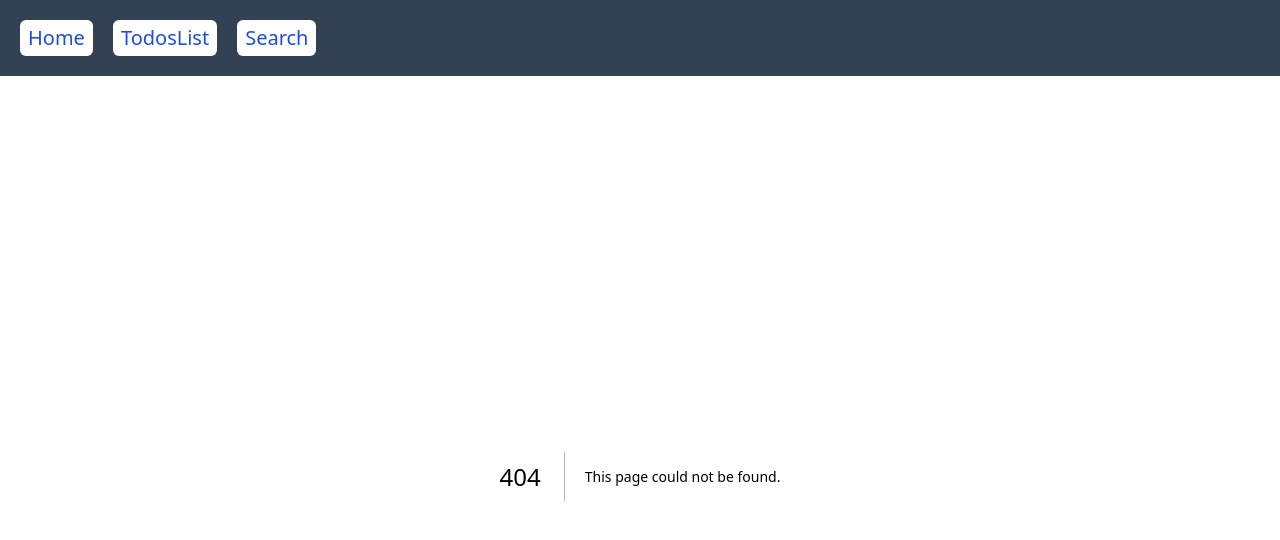
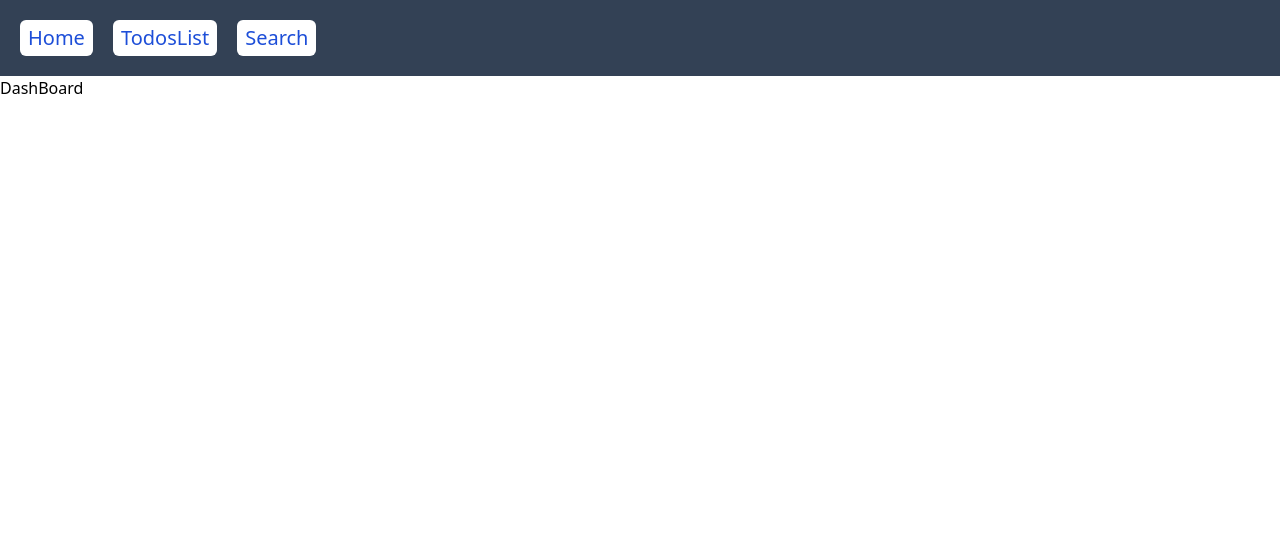
Before and after one commit to Lootmann/fastapi-nextjs-typing, a Next.js app in the folder frontend/: page /dashboard in a window 1280 px wide. Before the commit this address had no page. Shown: the top 540 px of the page. Built offline with nearby package versions, Linux system fonts and the light colour scheme.

Commit message:
app: admin dashboard

```diff
--- /dev/null
+++ b/frontend/app/(admin)/dashboard/page.tsx
@@ -0,0 +1,7 @@
+import React from "react";
+
+function DashBoard() {
+  return <div>DashBoard</div>;
+}
+
+export default DashBoard;
```
